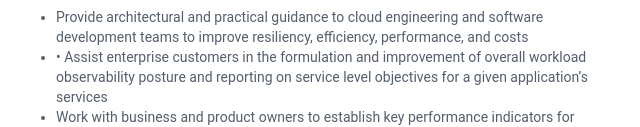
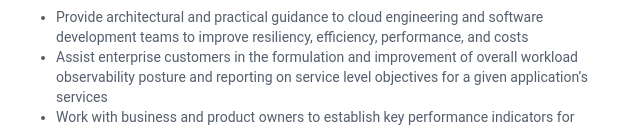
Before and after one commit to moebaca/hopkins-resume, a website: page site-contents/index.html in a window 1280 px wide. Shown: the part 836-963 px from the top of the page, 184-824 px from the left. Drawn offline with Linux system fonts and the light colour scheme.

Commit message:
Fixed typo in index.html

```diff
--- a/site-contents/index.html
+++ b/site-contents/index.html
@@ -262,7 +262,7 @@
       <p></p>
       <ul>
         <li>Provide architectural and practical guidance to cloud engineering and software development teams to improve resiliency, efficiency, performance, and costs</li>
-        <li>•	Assist enterprise customers in the formulation and improvement of overall workload observability posture and reporting on service level objectives for a given application’s services</li>
+        <li>Assist enterprise customers in the formulation and improvement of overall workload observability posture and reporting on service level objectives for a given application’s services</li>
         <li>Work with business and product owners to establish key performance indicators for workloads migrated into AWS</li>
         <li>Assist customers in capacity planning and management – create, use, maintain a capacity model for AWS hosting, based on E2E user flow profiles</li>
         <li>Enable enterprise cloud operations teams with resolving support cases, developing and running Python scripts, and troubleshooting services in AWS</li>
```
